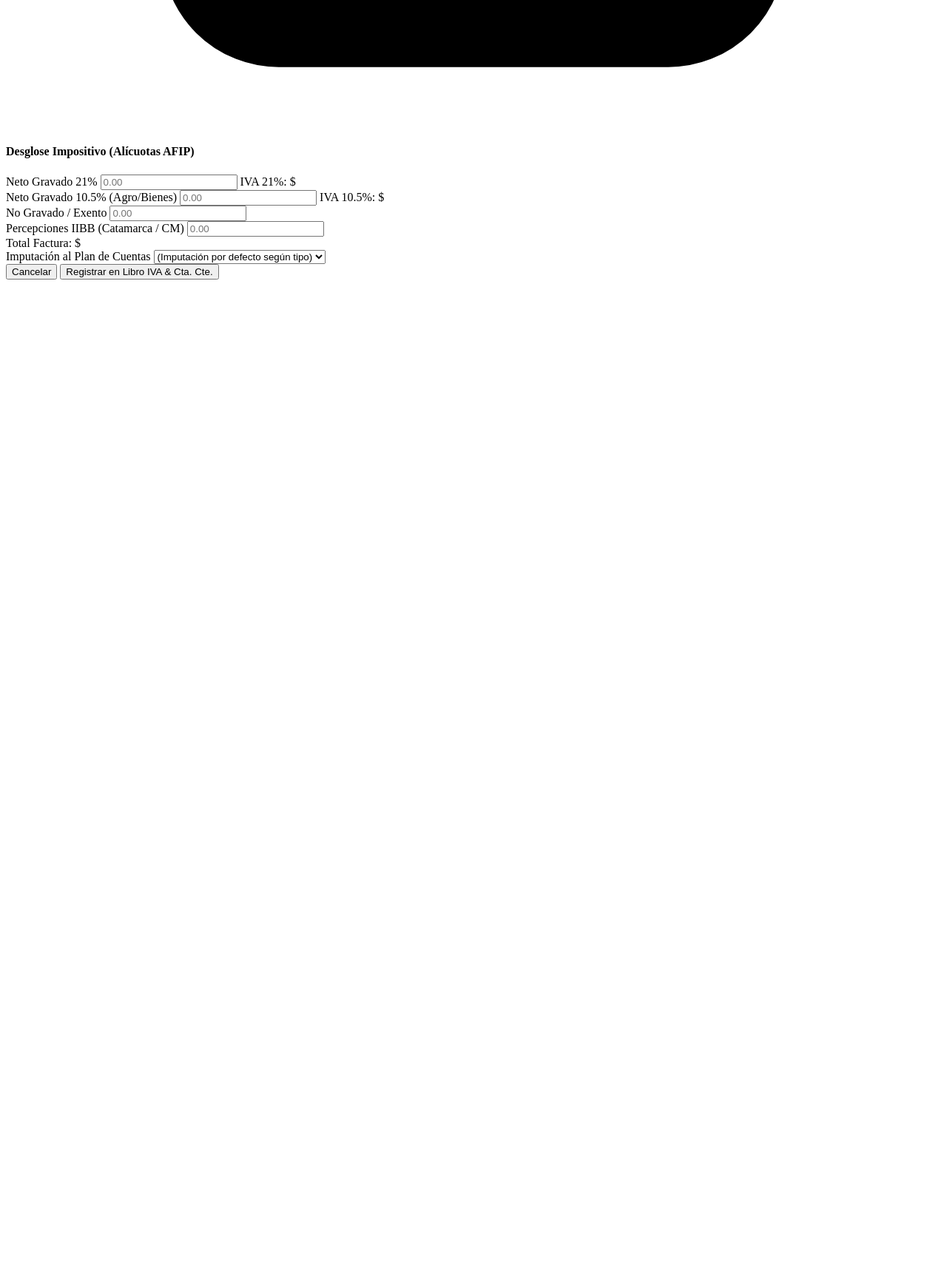
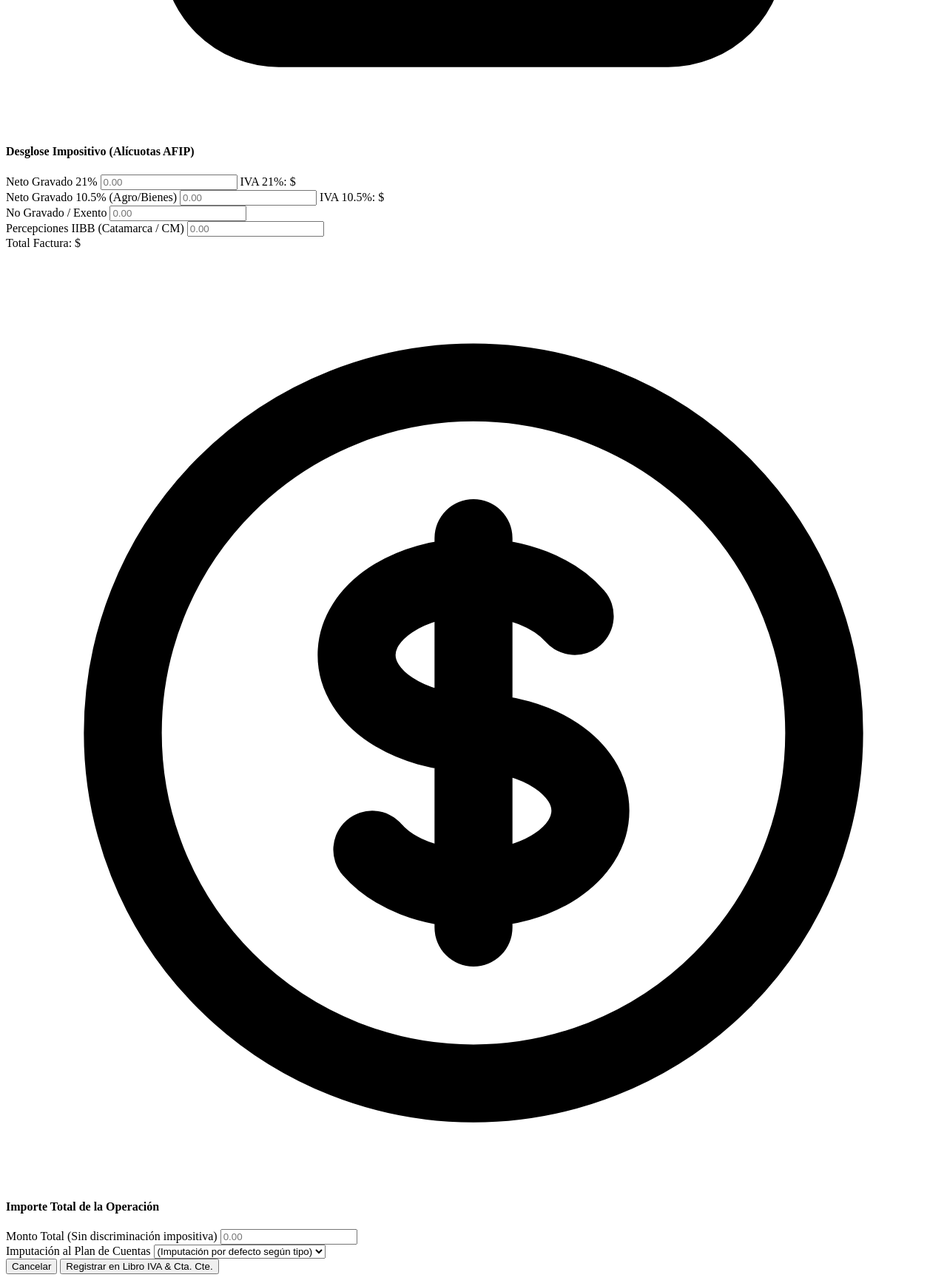
Before and after one commit to Wschanzze/ERP-Olivo, a Django app: template templates/finanzas/partials/comprobante_form_modal.html in a window 1280 px wide. Shown: the part 2680-4419 px from the top of the page at 74% size. Before the commit the page ends 3058 px from the top, so only its background shows below. Run offline with Django 5.2, Linux system fonts and the light colour scheme; the template is opened without the code that fills it, so the values that code supplies are empty.

Commit message:
feat: optimizar opciones y desglose impositivo para comprobantes internos

```diff
--- a/templates/finanzas/partials/comprobante_form_modal.html
+++ b/templates/finanzas/partials/comprobante_form_modal.html
@@ -12,9 +12,13 @@
     neto105: 0,
     exento: 0,
     percepIIBB: 0,
+    totalInterno: 0,
     iva21() { return Math.round((parseFloat(this.neto21) || 0) * 0.21 * 100) / 100; },
     iva105() { return Math.round((parseFloat(this.neto105) || 0) * 0.105 * 100) / 100; },
     total() {
+      if (!this.esOficial) {
+        return (parseFloat(this.totalInterno) || 0).toFixed(2);
+      }
       return (
         (parseFloat(this.neto21) || 0) +
         (parseFloat(this.neto105) || 0) +
@@ -76,14 +80,32 @@
             <!-- Tipo de Operación -->
             <div>
               <label class="block font-bold text-slate-700 uppercase tracking-wider mb-1">Tipo de Operación *</label>
+
+              <!-- Select para Oficiales -->
               <select
+                x-show="esOficial"
                 name="tipo_operacion"
                 x-model="tipoComprobanteOperacion"
-                required
+                :required="esOficial"
+                :disabled="!esOficial"
                 class="w-full px-3.5 py-2.5 bg-slate-50 border border-slate-200 rounded-xl font-semibold text-slate-800 focus:bg-white focus:ring-2 focus:ring-oliva-500/20 focus:border-oliva-600 transition-all"
               >
                 <option value="COMPRA">Factura de Compra (Proveedor - Crédito Fiscal)</option>
                 <option value="VENTA">Factura de Venta (Cliente - Débito Fiscal)</option>
+              </select>
+
+              <!-- Select para Internos -->
+              <select
+                x-cloak
+                x-show="!esOficial"
+                name="tipo_operacion"
+                x-model="tipoComprobanteOperacion"
+                :required="!esOficial"
+                :disabled="esOficial"
+                class="w-full px-3.5 py-2.5 bg-slate-50 border border-slate-200 rounded-xl font-semibold text-slate-800 focus:bg-white focus:ring-2 focus:ring-oliva-500/20 focus:border-oliva-600 transition-all"
+              >
+                <option value="COMPRA">Gasto / Compra Interna (Sin Impuestos)</option>
+                <option value="VENTA">Ingreso / Venta Interna (Sin Impuestos)</option>
               </select>
             </div>
 
@@ -230,7 +252,7 @@
           </div>
 
           <!-- Desglose Impositivo con Cálculo en Tiempo Real -->
-          <div class="p-4 bg-slate-50 rounded-2xl border border-slate-200/80 space-y-3">
+          <div x-show="esOficial" class="p-4 bg-slate-50 rounded-2xl border border-slate-200/80 space-y-3">
             <h4 class="font-bold text-slate-800 uppercase tracking-wider flex items-center gap-1.5">
               <svg class="w-4 h-4 text-emerald-600" fill="none" stroke="currentColor" viewBox="0 0 24 24"><path stroke-linecap="round" stroke-linejoin="round" stroke-width="2" d="M9 7h6m0 10v-3m-3 3h.01M9 17h.01M9 14h.01M12 14h.01M15 11h.01M12 11h.01M9 11h.01M7 21h10a2 2 0 002-2V5a2 2 0 00-2-2H7a2 2 0 00-2 2v14a2 2 0 002 2z"/></svg>
               Desglose Impositivo (Alícuotas AFIP)
@@ -244,6 +266,7 @@
                   name="neto_gravado_21"
                   step="0.01"
                   x-model="neto21"
+                  :disabled="!esOficial"
                   placeholder="0.00"
                   class="w-full px-3 py-2 bg-white border border-slate-200 rounded-xl font-mono text-slate-800"
                 />
@@ -257,6 +280,7 @@
                   name="neto_gravado_10_5"
                   step="0.01"
                   x-model="neto105"
+                  :disabled="!esOficial"
                   placeholder="0.00"
                   class="w-full px-3 py-2 bg-white border border-slate-200 rounded-xl font-mono text-slate-800"
                 />
@@ -272,6 +296,7 @@
                   name="exento"
                   step="0.01"
                   x-model="exento"
+                  :disabled="!esOficial"
                   placeholder="0.00"
                   class="w-full px-3 py-2 bg-white border border-slate-200 rounded-xl font-mono text-slate-800"
                 />
@@ -283,6 +308,7 @@
                   name="percepcion_iibb"
                   step="0.01"
                   x-model="percepIIBB"
+                  :disabled="!esOficial"
                   placeholder="0.00"
                   class="w-full px-3 py-2 bg-white border border-slate-200 rounded-xl font-mono text-slate-800"
                 />
@@ -293,6 +319,26 @@
             <div class="p-3 bg-white rounded-xl border border-slate-200 flex items-center justify-between">
               <span class="font-bold text-slate-700 uppercase">Total Factura:</span>
               <span class="font-mono font-black text-base text-slate-900">$<span x-text="total()"></span></span>
+            </div>
+          </div>
+
+          <!-- Importe Simple para Comprobantes Internos -->
+          <div x-cloak x-show="!esOficial" class="p-4 bg-slate-50 rounded-2xl border border-slate-200/80 space-y-3">
+            <h4 class="font-bold text-slate-800 uppercase tracking-wider flex items-center gap-1.5">
+              <svg class="w-4 h-4 text-emerald-600" fill="none" stroke="currentColor" viewBox="0 0 24 24"><path stroke-linecap="round" stroke-linejoin="round" stroke-width="2" d="M12 8c-1.657 0-3 .895-3 2s1.343 2 3 2 3 .895 3 2-1.343 2-3 2m0-8c1.11 0 2.08.402 2.599 1M12 8V7m0 1v8m0 0v1m0-1c-1.11 0-2.08-.402-2.599-1M21 12a9 9 0 11-18 0 9 9 0 0118 0z"></path></svg>
+              Importe Total de la Operación
+            </h4>
+            <div>
+              <label class="block text-[11px] font-semibold text-slate-600 mb-1">Monto Total (Sin discriminación impositiva)</label>
+              <input
+                type="number"
+                name="exento_interno"
+                step="0.01"
+                x-model="totalInterno"
+                :disabled="esOficial"
+                placeholder="0.00"
+                class="w-full px-3 py-2.5 bg-white border border-slate-200 rounded-xl font-mono font-bold text-slate-900 text-lg"
+              />
             </div>
           </div>
 
```
Also changed, not shown: apps/finanzas/views.py (+13 -7 lines).
